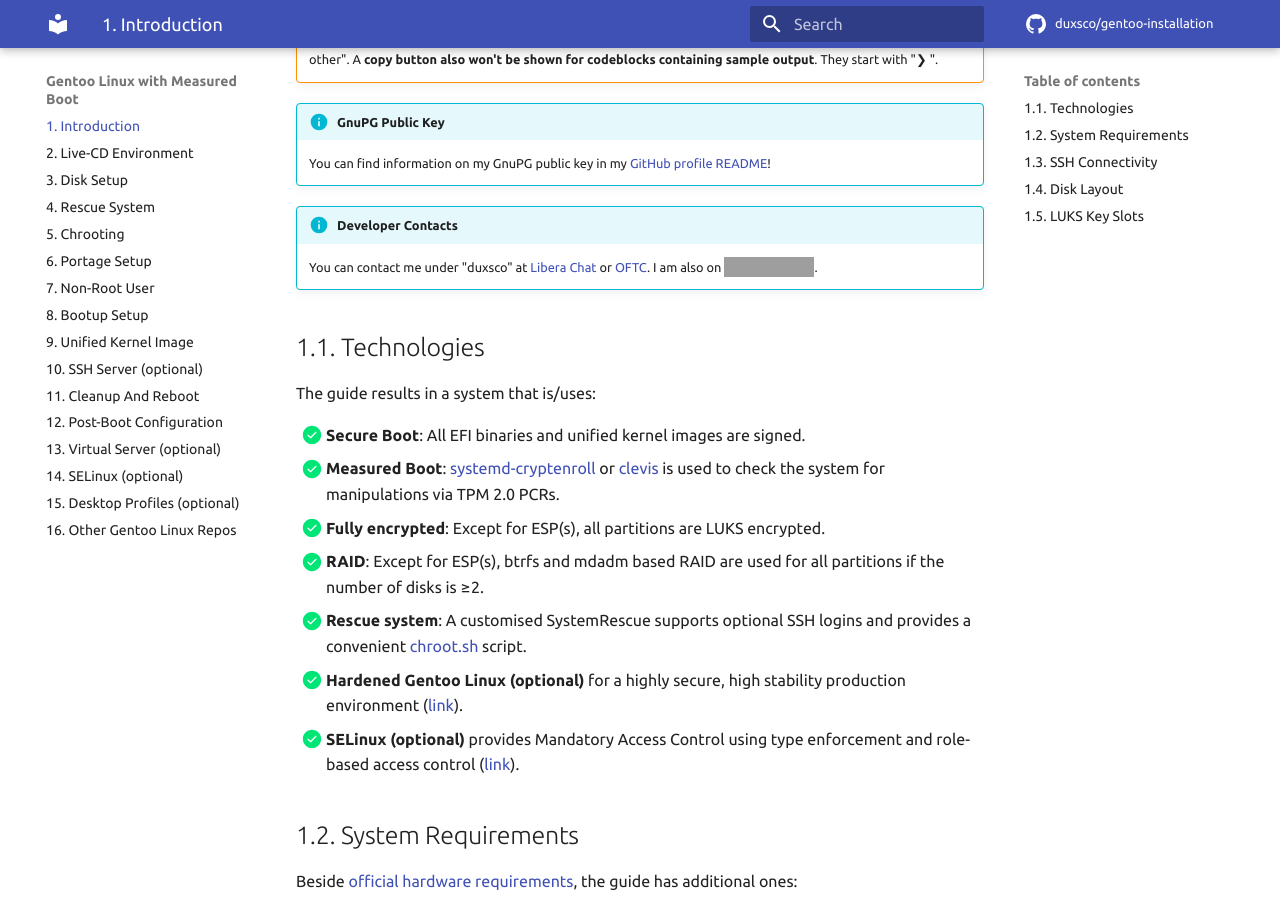
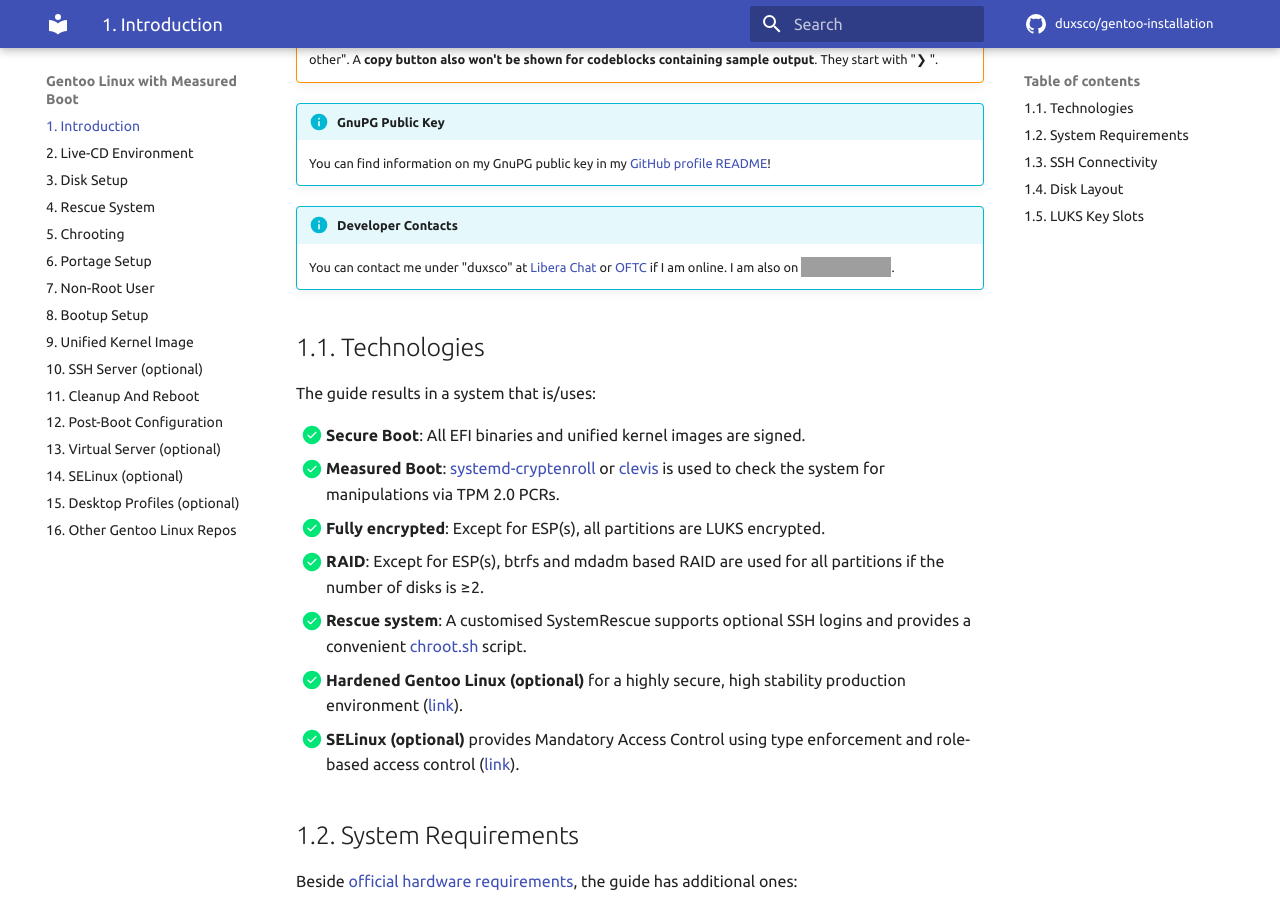
Before and after one commit to duxsco/gentoo-installation, an MkDocs documentation site: the page built from docs/index.md, in a window 1280 px wide and 900 px high, scrolled down 329 px. Built offline with MkDocs 1.6.1 and Material for MkDocs 9.7.7, drawn with Linux system fonts in a browser that asks for light colours; comment, search, counter and statistics services are not loaded; grey boxes are pictures that could not be loaded.

Commit message:
Point out reachability via IRC only if online

```diff
--- a/docs/index.md
+++ b/docs/index.md
@@ -9,7 +9,7 @@
     You can find information on my GnuPG public key in my [GitHub profile README](https://github.com/duxsco/)!
 
 !!! info "Developer Contacts"
-    You can contact me under "duxsco" at [Libera Chat](https://libera.chat) or [OFTC](https://www.oftc.net/). I am also on <a rel="me" href="https://digitalcourage.social/@duxsco"><img alt="Mastodon" class="my-mastodon-image" src="https://img.shields.io/mastodon/follow/109303789608719853?domain=https%3A%2F%2Fdigitalcourage.social&label=Mastodon&style=social"></a>.
+    You can contact me under "duxsco" at [Libera Chat](https://libera.chat) or [OFTC](https://www.oftc.net/) if I am online. I am also on <a rel="me" href="https://digitalcourage.social/@duxsco"><img alt="Mastodon" class="my-mastodon-image" src="https://img.shields.io/mastodon/follow/109303789608719853?domain=https%3A%2F%2Fdigitalcourage.social&label=Mastodon&style=social"></a>.
 
 ## 1.1. Technologies
 
```
